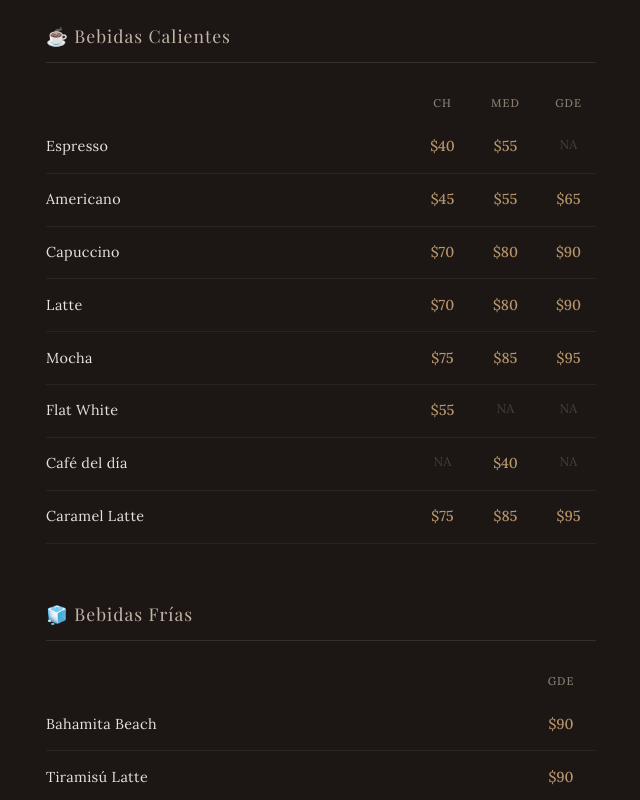
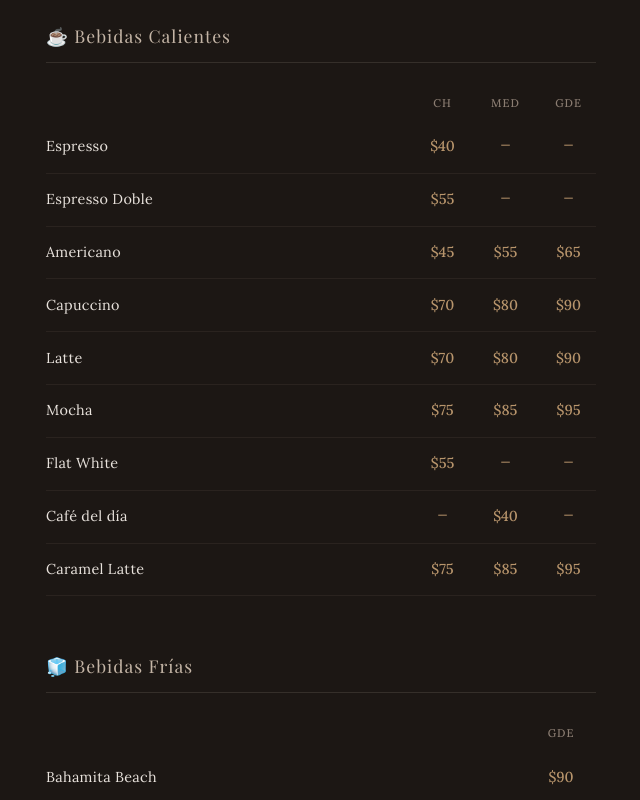
Before and after one commit to JorgeSarricolea/manglar_coffee, a React (Vite) app: page / in a window 1280 px wide. Shown: the part 1380-2180 px from the top of the page, without its empty margins (319-959 px from the left). Built offline with nearby package versions, Linux system fonts and the light colour scheme.

Commit message:
fix(menu): update espresso items and replace NA with dash
- Split Espresso into 'Espresso' ($40) and 'Espresso Doble' ($55)
- Replace 'NA' values with empty strings in menu data
- Show dash (—) instead of 'NA' for unavailable sizes
- Update CSS class from 'na' to 'empty' with subtle styling

```diff
--- a/src/App.css
+++ b/src/App.css
@@ -526,9 +526,9 @@
   letter-spacing: 0.3px;
 }
 
-.table-row span.na {
-  color: rgba(196, 181, 166, 0.25);
-  font-size: 0.8rem;
+.table-row span.empty {
+  color: rgba(196, 181, 166, 0.2);
+  font-size: 0.75rem;
 }
 
 .table-row span:not(.item-name):not(.na) {
--- a/src/App.jsx
+++ b/src/App.jsx
@@ -27,15 +27,15 @@ function App() {
               <span className="item-name" itemProp="name">{item.name}</span>
               {section.type === 'sizes' && (
                 <>
-                  <span className={item.ch === 'NA' ? 'na' : ''} itemProp="offers" itemScope itemType="https://schema.org/Offer">{item.ch}</span>
-                  <span className={item.med === 'NA' ? 'na' : ''}>{item.med}</span>
-                  <span className={item.gde === 'NA' ? 'na' : ''}>{item.gde}</span>
+                  <span className={!item.ch ? 'empty' : ''} itemProp="offers" itemScope itemType="https://schema.org/Offer">{item.ch || '—'}</span>
+                  <span className={!item.med ? 'empty' : ''}>{item.med || '—'}</span>
+                  <span className={!item.gde ? 'empty' : ''}>{item.gde || '—'}</span>
                 </>
               )}
               {section.type === 'dual' && (
                 <>
-                  <span className={item.med === 'NA' ? 'na' : ''}>{item.med}</span>
-                  <span className={item.gde === 'NA' ? 'na' : ''}>{item.gde}</span>
+                  <span className={!item.med ? 'empty' : ''}>{item.med || '—'}</span>
+                  <span className={!item.gde ? 'empty' : ''}>{item.gde || '—'}</span>
                 </>
               )}
               {section.type === 'simple' && (
--- a/src/data/menu.json
+++ b/src/data/menu.json
@@ -5,13 +5,14 @@
     "type": "sizes",
     "sizes": ["CH", "MED", "GDE"],
     "items": [
-      { "name": "Espresso", "ch": "$40", "med": "$55", "gde": "NA" },
+      { "name": "Espresso", "ch": "$40", "med": "", "gde": "" },
+      { "name": "Espresso Doble", "ch": "$55", "med": "", "gde": "" },
       { "name": "Americano", "ch": "$45", "med": "$55", "gde": "$65" },
       { "name": "Capuccino", "ch": "$70", "med": "$80", "gde": "$90" },
       { "name": "Latte", "ch": "$70", "med": "$80", "gde": "$90" },
       { "name": "Mocha", "ch": "$75", "med": "$85", "gde": "$95" },
-      { "name": "Flat White", "ch": "$55", "med": "NA", "gde": "NA" },
-      { "name": "Café del día", "ch": "NA", "med": "$40", "gde": "NA" },
+      { "name": "Flat White", "ch": "$55", "med": "", "gde": "" },
+      { "name": "Café del día", "ch": "", "med": "$40", "gde": "" },
       { "name": "Caramel Latte", "ch": "$75", "med": "$85", "gde": "$95" }
     ]
   },
@@ -49,7 +50,7 @@
     "sizes": ["MED", "GDE"],
     "items": [
       { "name": "Nochebuena Latte", "med": "$70", "gde": "$85" },
-      { "name": "Ice Nochebuena Latte", "med": "NA", "gde": "$95" },
+      { "name": "Ice Nochebuena Latte", "med": "", "gde": "$95" },
       { "name": "Último paseo Latte", "med": "$75", "gde": "$85" }
     ]
   },
```
